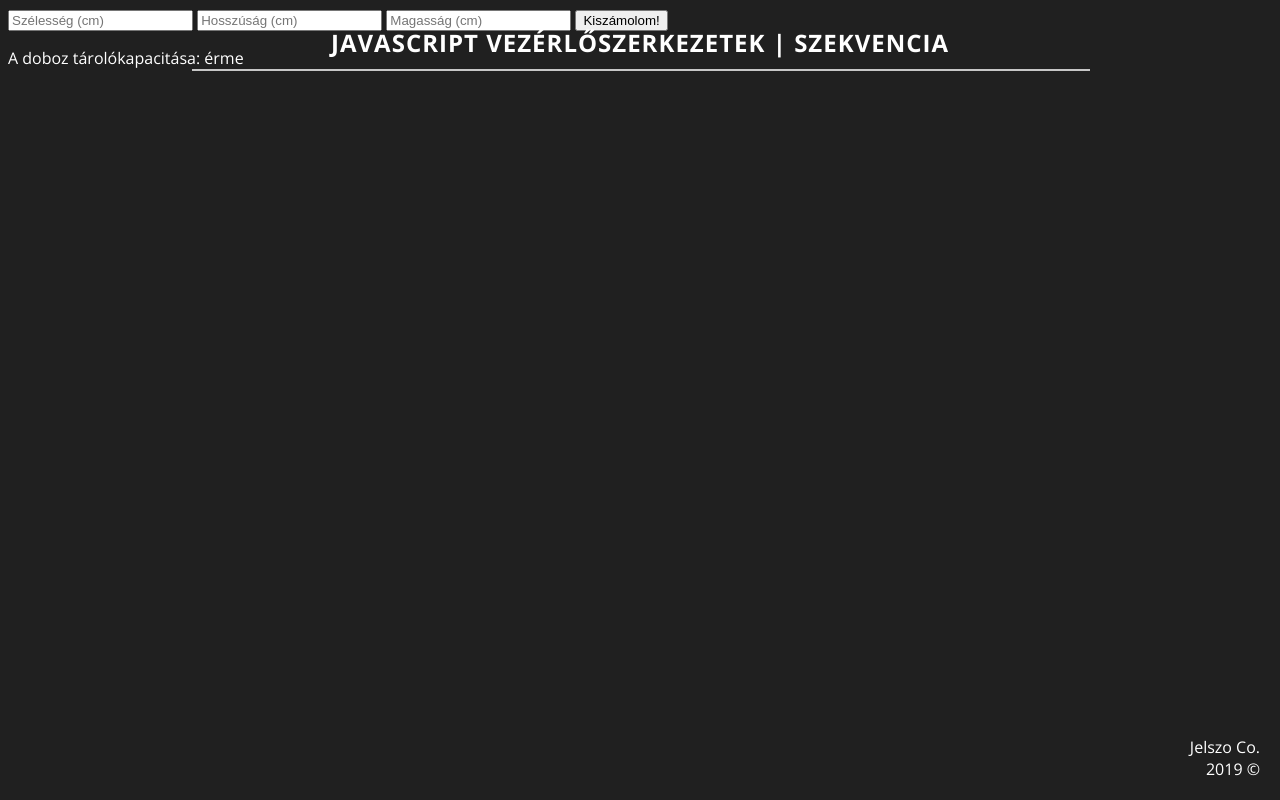
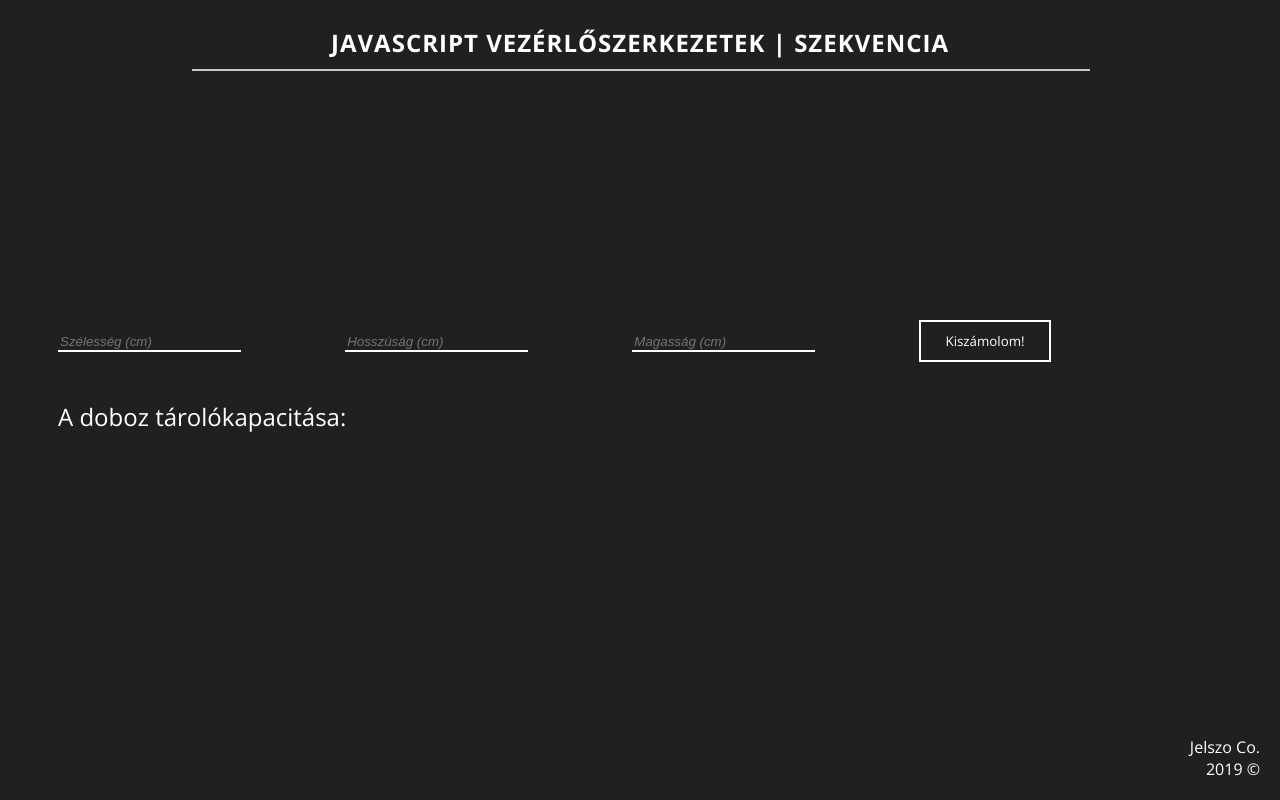
Before and after one commit to jelszo-co/b3-2019, a plain HTML site: page Round1/7/7.html in a window 1280 px wide. Drawn offline with nearby package versions, Linux system fonts and the light colour scheme.

Commit message:
added design to task 7

```diff
--- a/Round1/7/7.html
+++ b/Round1/7/7.html
@@ -56,6 +56,51 @@
         opacity: 0.75;
       }
 
+      input[type="number"]::-webkit-inner-spin-button,
+      input[type="number"]::-webkit-outer-spin-button {
+        display: none;
+        margin: 0;
+      }
+
+      form {
+        position: absolute;
+        top: 40%;
+      }
+
+      input[type="number"] {
+        position: relative;
+        margin: 0 50px;
+        border: none;
+        border-bottom: 2px solid white;
+        background: none;
+        color: white;
+        font-style: italic;
+      }
+
+      input[type="submit"] {
+        background-color: #202020;
+        border: 2px solid white;
+        color: white;
+        padding: 10px 24px;
+        text-decoration: none;
+        margin: 0 0 0 50px;
+        cursor: pointer;
+        font-family: Open Sans;
+        transition: all 0.2s;
+      }
+
+      input[type="submit"]:hover {
+        background-color: white;
+        color: #202020;
+      }
+
+      #result {
+        position: absolute;
+        font-size: 1.5rem;
+        top: 50%;
+        margin: 0 0 0 50px;
+      }
+
       footer {
         position: absolute;
         right: 0;
@@ -78,8 +123,7 @@
           l -= 1;
         }
         coins = (Math.floor(w) / 2) * (Math.floor(l) / 2) * (Math.floor(h) / 2);
-				document.getElementById("coinCount").innerHTML = coins;
-				console.log(coins);
+        document.getElementById("coinCount").innerHTML = coins + " érme";
       };
     </script>
   </head>
@@ -115,9 +159,9 @@
       <input type="submit" value="Kiszámolom!" id="form-coinbox-submit" />
     </form>
 
-		<p>
+    <p id="result">
       <!-- Span legyen bold -->
-			A doboz tárolókapacitása: <span id="coinCount"></span> érme
+      A doboz tárolókapacitása: <b> <span id="coinCount"></span> </b>
     </p>
 
     <footer>
```
Also changed, not shown: Round1/4/4.html (+0 -1 lines). Lines whose indentation alone changed are shown as unchanged.
